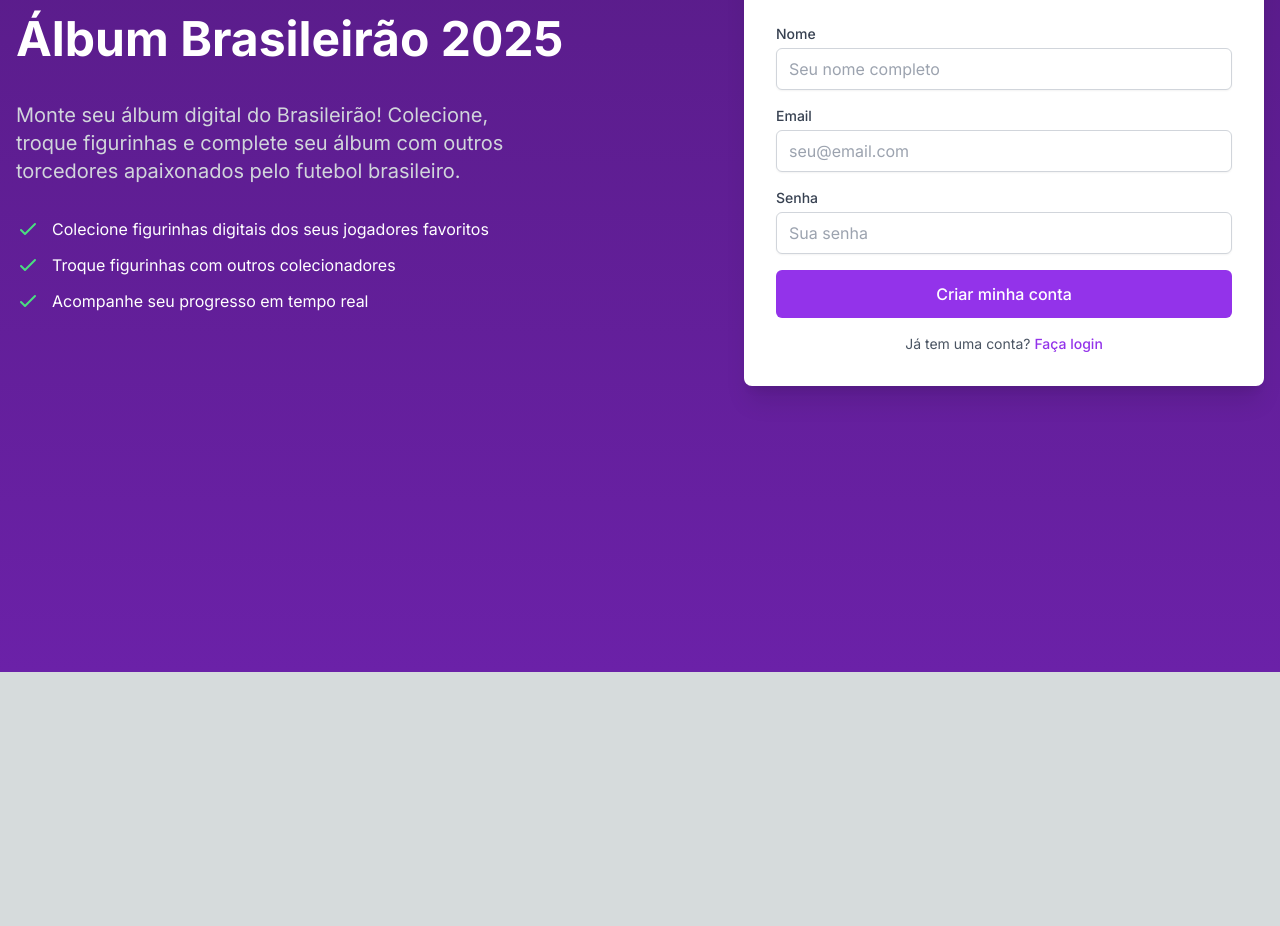
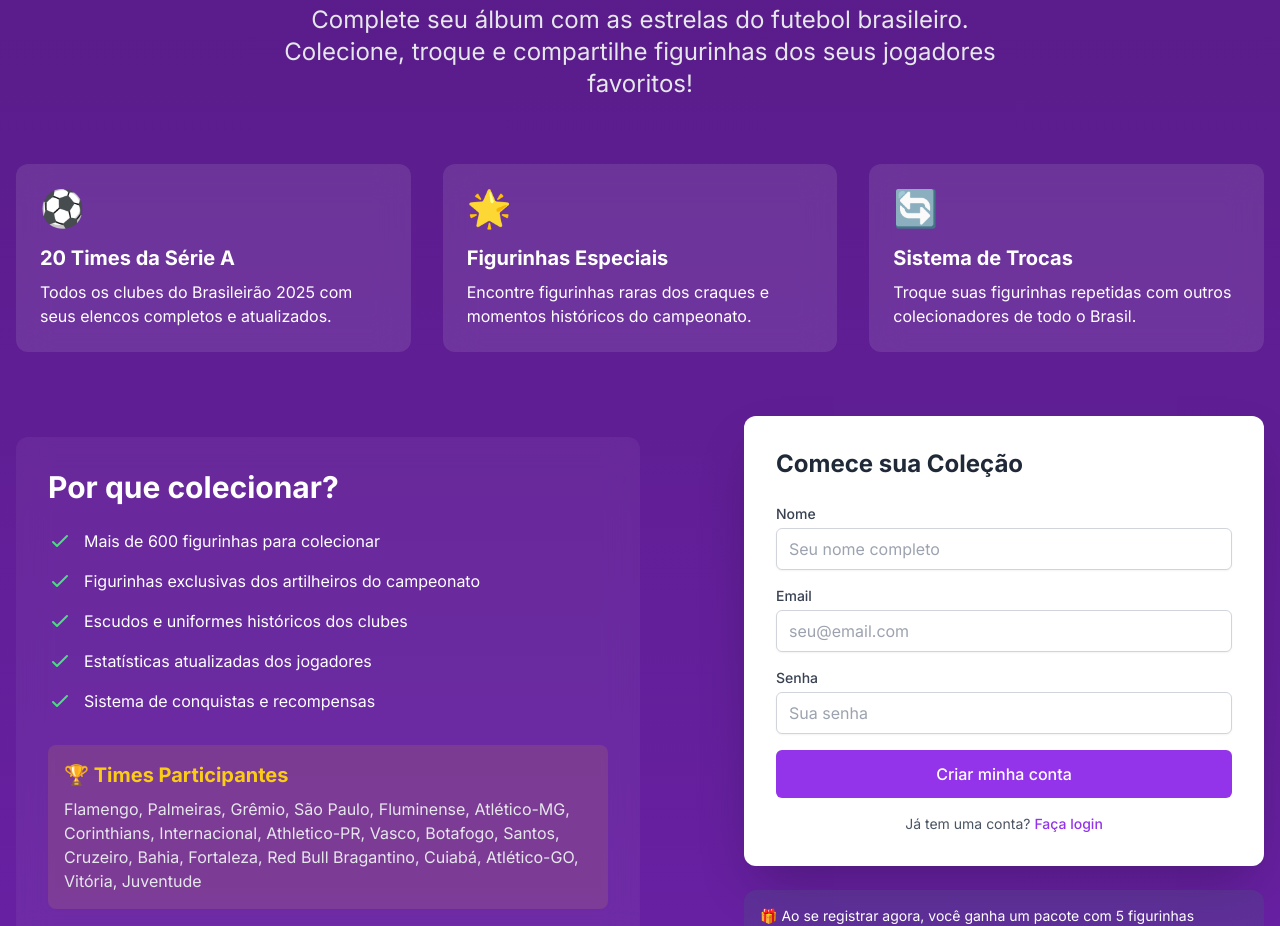
Before and after one commit to gbraghim/album-brasileirao-2025, a Next.js app: page / in a window 1280 px wide. Shown: the part 128-1054 px from the top of the page. Before the commit the page ends 800 px from the top, so only its background shows below. Built offline with nearby package versions, Linux system fonts and the light colour scheme.

Commit message:
feat: redesenha landing page com tema de futebol e álbum de figurinhas

```diff
--- a/src/app/page.tsx
+++ b/src/app/page.tsx
@@ -37,7 +37,6 @@
         throw new Error(result.message || 'Erro ao criar conta');
       }
 
-      // Redireciona para o login após o registro bem-sucedido
       router.push('/login');
     } catch (err) {
       setError(err instanceof Error ? err.message : 'Erro ao criar conta');
@@ -48,44 +47,91 @@
 
   return (
     <div className="min-h-screen bg-gradient-to-b from-purple-900 to-purple-800">
-      <div className="container mx-auto px-4 py-16 flex flex-col lg:flex-row items-center justify-between">
-        {/* Lado esquerdo - Texto e CTA */}
-        <div className="lg:w-1/2 text-white space-y-8 mb-12 lg:mb-0">
-          <h1 className="text-5xl font-bold leading-tight">
-            Álbum Brasileirão 2025
+      {/* Hero Section */}
+      <div className="container mx-auto px-4 py-12">
+        <div className="text-center mb-16">
+          <h1 className="text-6xl font-bold text-white mb-6">
+            Álbum Digital Brasileirão 2025
           </h1>
-          <p className="text-xl text-gray-300 max-w-lg">
-            Monte seu álbum digital do Brasileirão! Colecione, troque figurinhas e complete seu álbum com outros torcedores apaixonados pelo futebol brasileiro.
+          <p className="text-2xl text-gray-200 max-w-3xl mx-auto">
+            Complete seu álbum com as estrelas do futebol brasileiro. Colecione, troque e compartilhe figurinhas dos seus jogadores favoritos!
           </p>
-          <div className="space-y-4">
-            <ul className="space-y-3">
-              <li className="flex items-center space-x-3">
-                <svg className="h-6 w-6 text-green-400" fill="none" stroke="currentColor" viewBox="0 0 24 24">
-                  <path strokeLinecap="round" strokeLinejoin="round" strokeWidth="2" d="M5 13l4 4L19 7" />
-                </svg>
-                <span>Colecione figurinhas digitais dos seus jogadores favoritos</span>
-              </li>
-              <li className="flex items-center space-x-3">
-                <svg className="h-6 w-6 text-green-400" fill="none" stroke="currentColor" viewBox="0 0 24 24">
-                  <path strokeLinecap="round" strokeLinejoin="round" strokeWidth="2" d="M5 13l4 4L19 7" />
-                </svg>
-                <span>Troque figurinhas com outros colecionadores</span>
-              </li>
-              <li className="flex items-center space-x-3">
-                <svg className="h-6 w-6 text-green-400" fill="none" stroke="currentColor" viewBox="0 0 24 24">
-                  <path strokeLinecap="round" strokeLinejoin="round" strokeWidth="2" d="M5 13l4 4L19 7" />
-                </svg>
-                <span>Acompanhe seu progresso em tempo real</span>
-              </li>
-            </ul>
+        </div>
+
+        {/* Features Grid */}
+        <div className="grid md:grid-cols-3 gap-8 mb-16">
+          <div className="bg-white/10 backdrop-blur-lg rounded-xl p-6 text-white">
+            <div className="text-4xl mb-4">⚽</div>
+            <h3 className="text-xl font-bold mb-2">20 Times da Série A</h3>
+            <p>Todos os clubes do Brasileirão 2025 com seus elencos completos e atualizados.</p>
+          </div>
+          <div className="bg-white/10 backdrop-blur-lg rounded-xl p-6 text-white">
+            <div className="text-4xl mb-4">🌟</div>
+            <h3 className="text-xl font-bold mb-2">Figurinhas Especiais</h3>
+            <p>Encontre figurinhas raras dos craques e momentos históricos do campeonato.</p>
+          </div>
+          <div className="bg-white/10 backdrop-blur-lg rounded-xl p-6 text-white">
+            <div className="text-4xl mb-4">🔄</div>
+            <h3 className="text-xl font-bold mb-2">Sistema de Trocas</h3>
+            <p>Troque suas figurinhas repetidas com outros colecionadores de todo o Brasil.</p>
           </div>
         </div>
 
-        {/* Lado direito - Formulário de registro */}
+        {/* Main Content */}
+        <div className="flex flex-col lg:flex-row items-center justify-between gap-12">
+          {/* Left Side - Features */}
+          <div className="lg:w-1/2">
+            <div className="bg-white/5 backdrop-blur-lg rounded-xl p-8 text-white">
+              <h2 className="text-3xl font-bold mb-6">Por que colecionar?</h2>
+              <ul className="space-y-4">
+                <li className="flex items-center space-x-3">
+                  <svg className="h-6 w-6 text-green-400 flex-shrink-0" fill="none" stroke="currentColor" viewBox="0 0 24 24">
+                    <path strokeLinecap="round" strokeLinejoin="round" strokeWidth="2" d="M5 13l4 4L19 7" />
+                  </svg>
+                  <span>Mais de 600 figurinhas para colecionar</span>
+                </li>
+                <li className="flex items-center space-x-3">
+                  <svg className="h-6 w-6 text-green-400 flex-shrink-0" fill="none" stroke="currentColor" viewBox="0 0 24 24">
+                    <path strokeLinecap="round" strokeLinejoin="round" strokeWidth="2" d="M5 13l4 4L19 7" />
+                  </svg>
+                  <span>Figurinhas exclusivas dos artilheiros do campeonato</span>
+                </li>
+                <li className="flex items-center space-x-3">
+                  <svg className="h-6 w-6 text-green-400 flex-shrink-0" fill="none" stroke="currentColor" viewBox="0 0 24 24">
+                    <path strokeLinecap="round" strokeLinejoin="round" strokeWidth="2" d="M5 13l4 4L19 7" />
+                  </svg>
+                  <span>Escudos e uniformes históricos dos clubes</span>
+                </li>
+                <li className="flex items-center space-x-3">
+                  <svg className="h-6 w-6 text-green-400 flex-shrink-0" fill="none" stroke="currentColor" viewBox="0 0 24 24">
+                    <path strokeLinecap="round" strokeLinejoin="round" strokeWidth="2" d="M5 13l4 4L19 7" />
+                  </svg>
+                  <span>Estatísticas atualizadas dos jogadores</span>
+                </li>
+                <li className="flex items-center space-x-3">
+                  <svg className="h-6 w-6 text-green-400 flex-shrink-0" fill="none" stroke="currentColor" viewBox="0 0 24 24">
+                    <path strokeLinecap="round" strokeLinejoin="round" strokeWidth="2" d="M5 13l4 4L19 7" />
+                  </svg>
+                  <span>Sistema de conquistas e recompensas</span>
+                </li>
+              </ul>
+
+              <div className="mt-8 p-4 bg-yellow-400/10 rounded-lg">
+                <h3 className="text-xl font-bold mb-2 text-yellow-400">🏆 Times Participantes</h3>
+                <p className="text-gray-200">
+                  Flamengo, Palmeiras, Grêmio, São Paulo, Fluminense, Atlético-MG, Corinthians, Internacional,
+                  Athletico-PR, Vasco, Botafogo, Santos, Cruzeiro, Bahia, Fortaleza, Red Bull Bragantino,
+                  Cuiabá, Atlético-GO, Vitória, Juventude
+                </p>
+              </div>
+            </div>
+          </div>
+
+          {/* Right Side - Registration Form */}
           <div className="lg:w-5/12">
-          <div className="bg-white p-8 rounded-lg shadow-xl">
+            <div className="bg-white p-8 rounded-xl shadow-2xl">
               <h2 className="text-2xl font-bold text-gray-800 mb-6">
-              Comece sua coleção agora
+                Comece sua Coleção
               </h2>
               {error && (
                 <div className="mb-4 p-3 bg-red-100 border border-red-400 text-red-700 rounded">
@@ -141,6 +187,21 @@
                 </Link>
               </p>
             </div>
+
+            <div className="mt-6 bg-green-500/10 backdrop-blur-lg rounded-xl p-4 text-white">
+              <p className="text-sm">
+                🎁 Ao se registrar agora, você ganha um pacote com 5 figurinhas especiais para começar sua coleção!
+              </p>
+            </div>
+          </div>
+        </div>
+      </div>
+
+      {/* Footer */}
+      <div className="container mx-auto px-4 py-8 mt-16 border-t border-white/10">
+        <div className="text-center text-gray-300 text-sm">
+          <p>© 2025 Álbum Digital Brasileirão. Todos os direitos reservados.</p>
+          <p className="mt-2">Todas as marcas e escudos são propriedades de seus respectivos donos.</p>
         </div>
       </div>
     </div>
```
Lines whose indentation alone changed are shown as unchanged.
